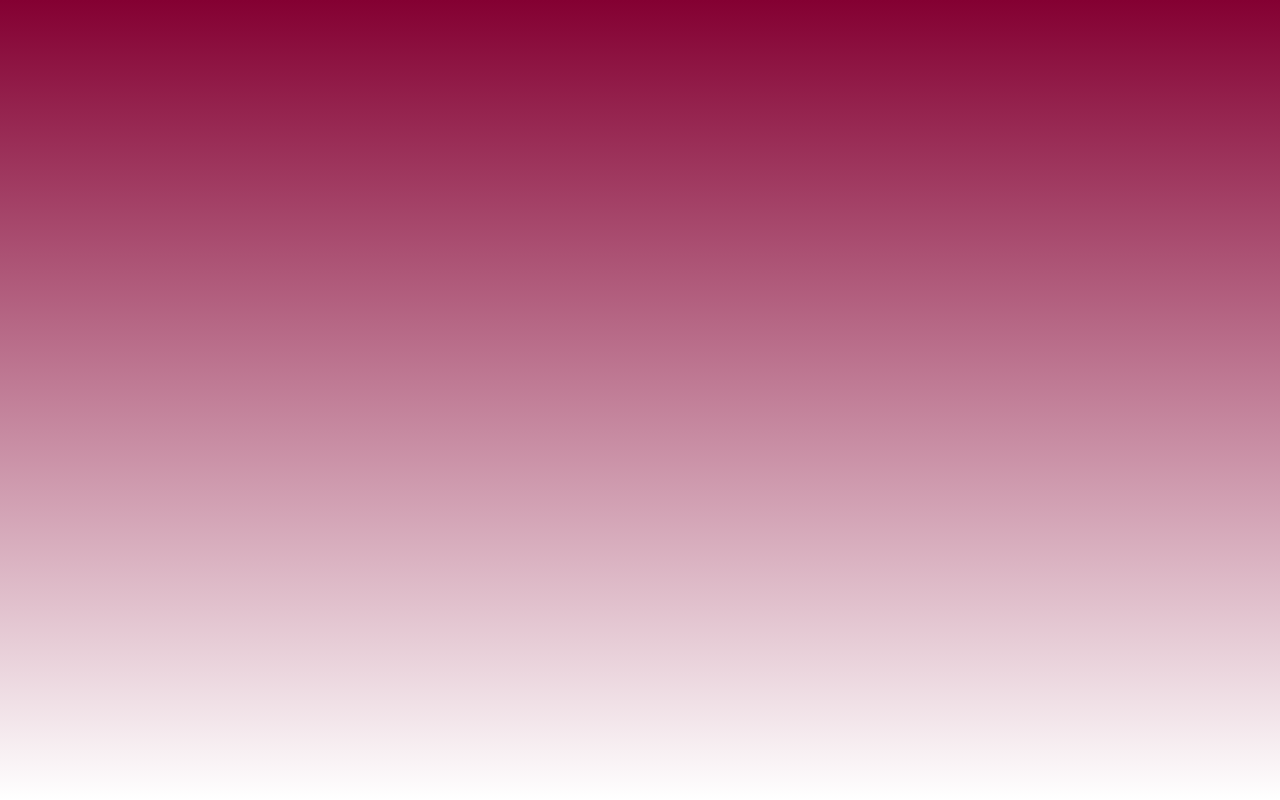
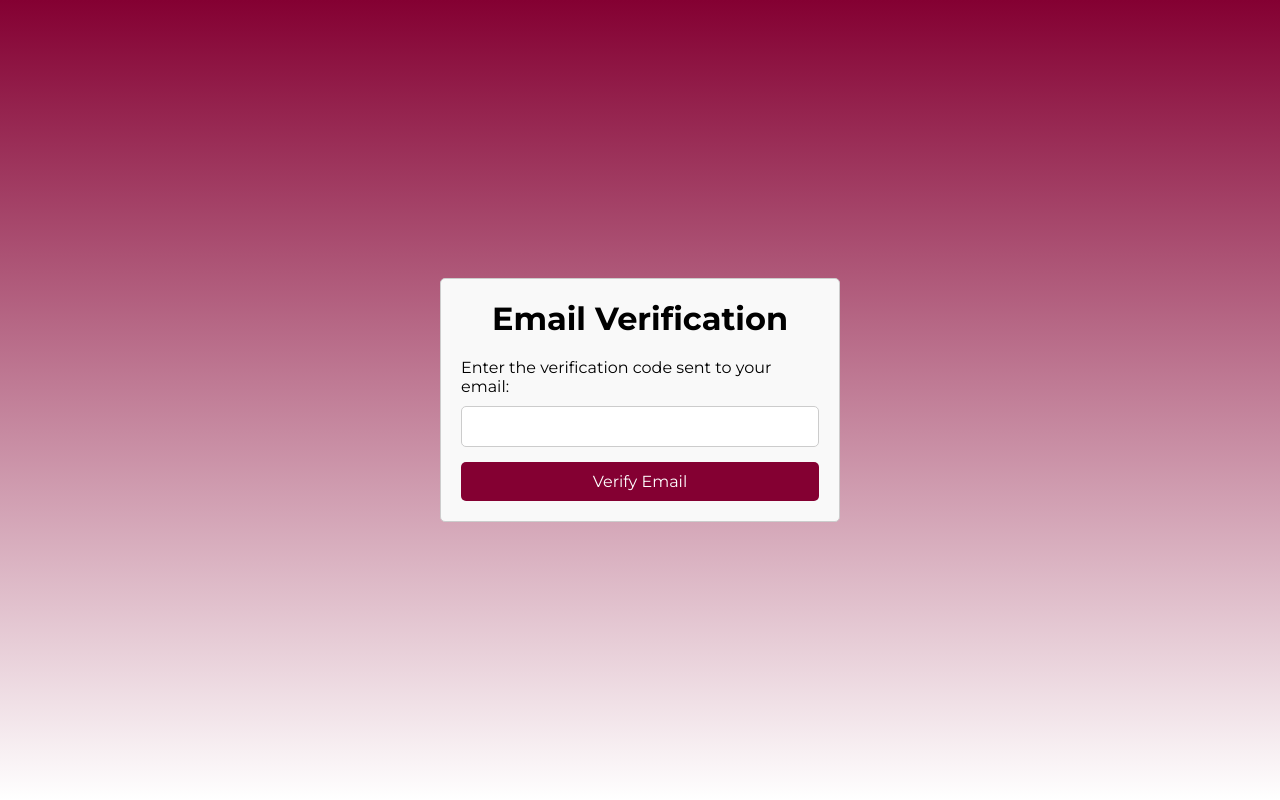
Before and after one commit to omarabbas1/Aubify, a React (Create React App) app in the folder client/: page /email_verification in a window 1280 px wide. Before the commit this address had no page. Built offline with nearby package versions, Linux system fonts and the light colour scheme.

Commit message:
added front-end part of email user authentication

```diff
--- a/client/src/App.js
+++ b/client/src/App.js
@@ -1,11 +1,15 @@
 import { BrowserRouter as Router, Route, Routes } from 'react-router-dom';
 import SigninSignup from './components/SigninSignup/SigninSignup';
+import EmailVerification from './components/EmailVerification/EmailVerification';
+import VerificationSuccess from './components/EmailVerification/VerificationSuccess';
 
 function App() {
   return (
     <Router>
       <Routes>
-          <Route path='/' element={<SigninSignup/>}/>
+          <Route path='/signin_signup' element={<SigninSignup/>}/>
+          <Route path='/email_verification' element={<EmailVerification/>}/>
+          <Route path='/verification_success' element={<VerificationSuccess/>}/>
         </Routes>
     </Router>
   );
--- /dev/null
+++ b/client/src/components/EmailVerification/EmailVerification.css
@@ -0,0 +1,49 @@
+.verification-container {
+    max-width: 400px;
+    margin: 0 auto;
+    padding: 20px;
+    border: 1px solid #ccc;
+    border-radius: 5px;
+    background-color: #f9f9f9;
+  }
+
+  .verification-container h1 {
+    text-align: center;
+    margin-bottom: 20px;
+  }
+
+  .verification-container form {
+    display: flex;
+    flex-direction: column;
+  }
+
+  .verification-container label {
+    margin-bottom: 10px;
+  }
+
+  .verification-container input[type="text"] {
+    padding: 10px;
+    margin-bottom: 15px;
+    border: 1px solid #ccc;
+    border-radius: 5px;
+    font-size: 16px;
+  }
+
+  .verification-container button {
+    padding: 10px 20px;
+    background-color: #840032;
+    color: #fff;
+    border: none;
+    border-radius: 5px;
+    font-size: 16px;
+    cursor: pointer;
+  }
+
+  .verification-container button:hover {
+    background-color: #0056b3;
+  }
+
+  .verification-container .error {
+    color: #ff0000;
+    margin-top: 10px;
+  }
--- /dev/null
+++ b/client/src/components/EmailVerification/EmailVerification.jsx
@@ -0,0 +1,55 @@
+import React, { useState } from 'react';
+import './EmailVerification.css';
+
+function EmailVerification() {
+  const [verificationCode, setVerificationCode] = useState('');
+  const [verificationError, setVerificationError] = useState('');
+
+  const handleSubmit = async (e) => {
+    e.preventDefault();
+
+    // Reset any previous error messages
+    setVerificationError('');
+
+    try {
+      // Make a request to your backend to verify the code
+      const response = await fetch('http://localhost:8080/verifyEmail', {
+        method: 'POST',
+        headers: {
+          'Content-Type': 'application/json',
+        },
+        body: JSON.stringify({ verificationCode }),
+      });
+
+      if (!response.ok) {
+        throw new Error('Verification failed');
+      }
+
+      // If verification is successful, you can redirect the user to a success page
+      window.location.href = '/verification_success';
+    } catch (error) {
+      console.error('Error verifying email:', error);
+      setVerificationError('Verification failed. Please try again.');
+    }
+  };
+
+  return (
+    <div className="verification-container">
+      <h1>Email Verification</h1>
+      <form onSubmit={handleSubmit}>
+        <label htmlFor="verificationCode">Enter the verification code sent to your email:</label>
+        <input
+          type="text"
+          id="verificationCode"
+          value={verificationCode}
+          onChange={(e) => setVerificationCode(e.target.value)}
+          required
+        />
+        <button type="submit">Verify Email</button>
+      </form>
+      {verificationError && <p className="error">{verificationError}</p>}
+    </div>
+  );
+}
+
+export default EmailVerification;
--- /dev/null
+++ b/client/src/components/EmailVerification/VerificationSuccess.css
@@ -0,0 +1,28 @@
+.verification-success-container {
+    text-align: center;
+    margin-top: 50px;
+  }
+
+  .verification-success-container h1 {
+    font-size: 2rem;
+    margin-bottom: 20px;
+  }
+
+  .verification-success-container p {
+    font-size: 1.2rem;
+    margin-bottom: 30px;
+  }
+
+  .verification-success-container .home-link {
+    display: inline-block;
+    padding: 10px 20px;
+    background-color: #840032;
+    color: #fff;
+    text-decoration: none;
+    border-radius: 5px;
+    transition: background-color 0.3s;
+  }
+
+  .verification-success-container .home-link:hover {
+    background-color: #5e0125;
+  }
--- /dev/null
+++ b/client/src/components/EmailVerification/VerificationSuccess.jsx
@@ -0,0 +1,15 @@
+import React from 'react';
+import { Link } from 'react-router-dom';
+import './VerificationSuccess.css';
+
+function VerificationSuccess() {
+  return (
+    <div className="verification-success-container">
+      <h1>Verification Successful!</h1>
+      <p>Your email has been successfully verified.</p>
+      <Link to="/" className="home-link">Go to Homepage</Link>
+    </div>
+  );
+}
+
+export default VerificationSuccess;
--- a/client/src/components/SigninSignup/SigninSignup.jsx
+++ b/client/src/components/SigninSignup/SigninSignup.jsx
@@ -1,4 +1,5 @@
 import React, { useState } from 'react';
+import { useNavigate } from 'react-router-dom';
 import './SigninSignup.css';
 
 function SigninSignup() {
@@ -10,6 +11,7 @@ function SigninSignup() {
   const [signinEmail, setSigninEmail] = useState('');
   const [signinPassword, setSigninPassword] = useState('');
   const [signinError, setSigninError] = useState('');
+  const navigate = useNavigate();
 
   const handleRegisterClick = () => {
     setActiveContainer('active');
@@ -98,11 +100,8 @@ function SigninSignup() {
     // Proceed with signup if all validations pass
     // You can implement your signup logic here
 
-    // Clear the input fields and reset the error after successful signup
-    setSignupName('');
-    setSignupEmail('');
-    setSignupPassword('');
-    setSignupError('');
+    // Redirect to email verification page after successful signup
+    navigate('/email-verification'); // Use useNavigate to redirect
   };
 
   const handleSignin = async (e) => {
```
Also changed, not shown: client/public/logo192.png (added), client/public/manifest.json (added), 1 other file (tests, documents, lock files or other folders).
